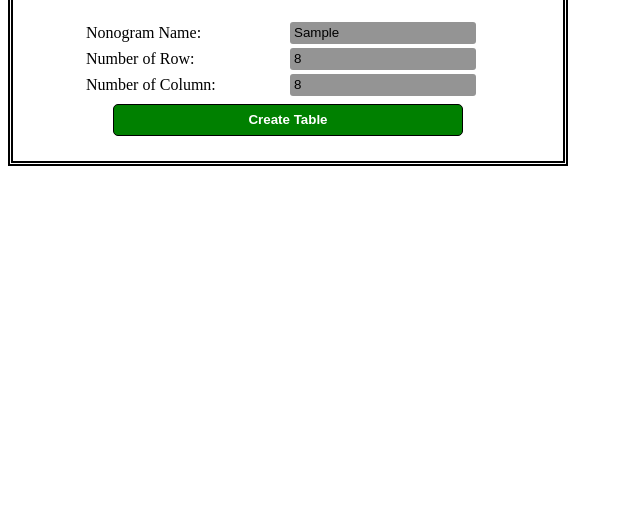
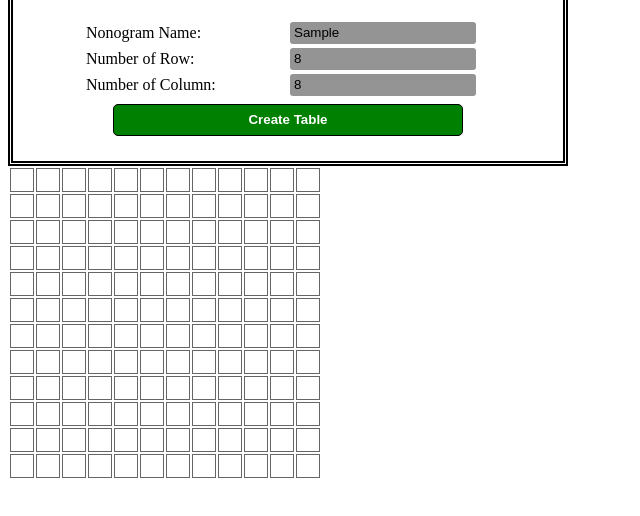
Before and after one commit to teema15135/nonogram-creator, a plain HTML site: page index.html in a window 1280 px wide. Both pictures are taken after typing "Sample" into the empty fields and a click on the input "Create Table". Shown: the part 138-654 px from the top of the page, without its empty margins (0-640 px from the left). Drawn offline with Linux system fonts and the light colour scheme.

Commit message:
Table Creation

```diff
--- a/index.html
+++ b/index.html
@@ -91,16 +91,34 @@
             const numOfRow = numRowBlock + numberOnRow;
             const numOfColumn = numColumnBlock + numberOnColumn;
 
+            $('.nonogram-container').html(instructionBuild($('#row_number').val(), $('#column_number').val()));
 
-            $('.nonogram-container').html(instructionBuild($('#row_number').val(), $('#column_number').val()));
         }
 
         function instructionBuild(row, col) {
             var numberOnRow = Math.ceil(row / 2);
             var numberOnColumn = Math.ceil(col / 2);
 
-            var tableRow = row + numberOnRow;
-            var tableColumn = col + numberOnColumn;
+            row = Number(row);
+            col = Number(col);
+
+            var tableRow = numberOnRow + row;
+            var tableColumn = numberOnColumn + col;
+
+            console.log(tableRow + ' ' + tableColumn);
+
+            result = '<table><tbody>';
+
+            for (var eachRow = 1; eachRow <= tableRow; eachRow++) {
+                result += '<tr>';
+                for (var eachCol = 1; eachCol <= tableColumn; eachCol++) {
+                    result += '<td></td>';
+                }
+                result += '</tr>';
+            }
+
+            result += '</tbody></table>';
+            return result;
         }
     </script>
 </body>
--- a/style/style.css
+++ b/style/style.css
@@ -46,8 +46,10 @@ form {
     background-color: green;
 }
 
-.nonogram-container {
-
+.nonogram-container table tbody tr td {
+    width: 20px;
+    height: 20px;
+    border: 1px solid #656565;
 }
 
 body {
```
